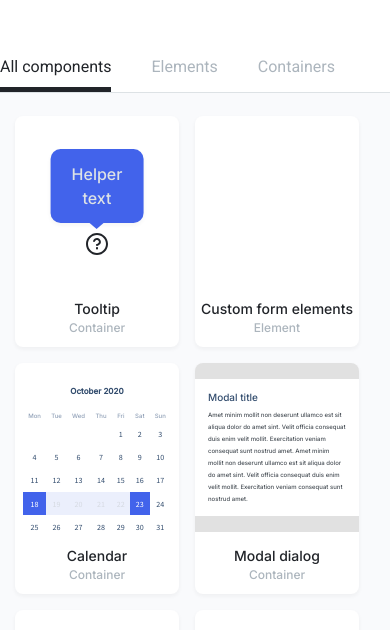
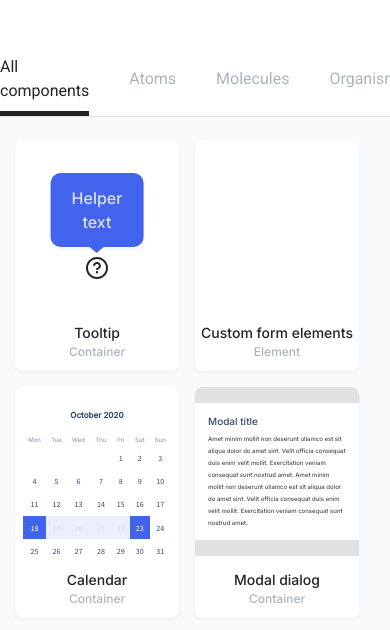
Before and after one commit to js-tasks-ru/htmlcss-20220919_antonprotasow69, a website: page index.html in a window 390 px wide. Shown: the part 190-820 px from the top of the page. Drawn offline with nearby package versions, Linux system fonts and the light colour scheme.

Commit message:
did tabs, renamed titles

```diff
--- a/components/container/container.css
+++ b/components/container/container.css
@@ -1,6 +1,7 @@
 .container {
   max-width: 1110px;
   margin: 0 auto;
+  width:100%;
 }
 
 
--- a/components/header/header.css
+++ b/components/header/header.css
@@ -15,7 +15,7 @@
   /* identical to box height, or 128% */
   color: var(--black);
   margin: 0;
-  padding-bottom: 77px;
+  padding-bottom: 40px;
 }
 
 .header__logo {
@@ -48,6 +48,7 @@
     text-align: center;
     padding-bottom: 48px;
     padding-top: 16px;
+
   }
   .header__title {
     padding-left: 16px;
@@ -58,6 +59,7 @@ font-weight: 400;
 font-size: 28px;
 line-height: 38px;
 color: var(--grey-4);
+padding-right: 71px;
   }
 
   .header__second-page {
--- a/components/tabs/tabs.css
+++ b/components/tabs/tabs.css
@@ -1,3 +1,10 @@
+.tabs {
+   width: 100%;
+   margin: 0;
+
+    background-color: white;
+}
+
 .tabs__radio {
     position: relative;
     cursor: pointer;
@@ -15,7 +22,7 @@ font-size: 16px;
 line-height: 24px;
 display: flex;
 align-items: center;
-
+background-color: var(--white);
 color: var(--grey-3);
 
 }
@@ -39,6 +46,18 @@ color: var(--grey-3);
     transition: transform 200ms ease-in;
 }
 
+.tabs__content {
+    display:none;
+}
+
+#all-tab:checked ~ main .tabs__content_all,
+#atom-tab:checked ~ main .tabs__content_atom,
+#molecules-tab:checked ~ main .tabs__content_molecules,
+#organisms-tab:checked ~ main .tabs__content_organisms {
+
+    display:block;
+}
+
 .tabs__radio:hover {
     color: var(--black);
 }
@@ -47,12 +66,18 @@ color: var(--grey-3);
     transform: scale(1,1);
 }
 
-
-.tabs_input:checked ~ .tabs__title {
+#all-tab:checked ~ .container .tabs__scroller label[for="all-tab"] .tabs__title,
+#atom-tab:checked ~ .container .tabs__scroller label[for="atom-tab"] .tabs__title,
+#molecules-tab:checked ~ .container .tabs__scroller label[for="molecules-tab"] .tabs__title,
+#organisms-tab:checked ~ .container .tabs__scroller label[for="organisms-tab"] .tabs__title
+ {
     color: var(--black);
 }
 
-.tabs_input:checked ~ .tabs_icon {
+#all-tab:checked ~ .container .tabs__scroller label[for="all-tab"] .tabs_icon,
+#atom-tab:checked ~ .container .tabs__scroller label[for="atom-tab"] .tabs_icon,
+#molecules-tab:checked ~ .container .tabs__scroller label[for="molecules-tab"] .tabs_icon,
+#organisms-tab:checked ~ .container .tabs__scroller label[for="organisms-tab"] .tabs_icon {
     transform: scale(1,1);
 
 }
--- a/index.html
+++ b/index.html
@@ -32,45 +32,48 @@
             </svg></div>
                 <h1 class="header__title"> Reusable component library </h1>
              </div>
+
+        </header>
+        <div class="tabs">
+
+           <input type="radio" id="all-tab" name="tabs" class="tabs_input" checked>
+           <input type="radio" id="atom-tab" name="tabs" class="tabs_input">
+           <input type="radio" id="molecules-tab" name="tabs" class="tabs_input">
+           <input type="radio" id="organisms-tab" name="tabs" class="tabs_input">
        <nav class="container">
-               <div class="tabs">
          <div class="tabs__scroller">
-                     <label class="tabs__radio"  for="#all-tab">
-                     <input type="radio" id="#all-tab" name="tabs" class="tabs_input" checked>
+            <label class="tabs__radio"  for="all-tab">
                <div class="tabs__title"> All components</div>
                <div class="tabs_icon"> </div>
             </label>
 
-                     <label class="tabs__radio" for="#elem-tab" >
-                        <input type="radio" id="#elem-tab" name="tabs" class="tabs_input">
-                        <div class="tabs__title">Elements</div>
+            <label class="tabs__radio" for="atom-tab" >
+               <div class="tabs__title">Atoms</div>
                <div class="tabs_icon"> </div>
 
             </label>
 
-                     <label class="tabs__radio" for="#containers-tab" >
-                        <input type="radio" id="#containers-tab" name="tabs" class="tabs_input">
-                        <div class="tabs__title">Containers</div>
+            <label class="tabs__radio" for="molecules-tab" >
+               <div class="tabs__title">Molecules</div>
+               <div class="tabs_icon"> </div>
+
+             </label>
+             <label class="tabs__radio" for="organisms-tab" >
+               <div class="tabs__title">Organisms</div>
                <div class="tabs_icon"> </div>
 
              </label>
          </div>
-
-
-
-
-
-                  <div class="tabs__content tabs__content_elements">
+       </nav>
+         <div class="tabs__content tabs__content_atom">
              <!-- элементы -->
          </div>
-                  <div class="tabs__content tabs__content_containers">
+         <div class="tabs__content tabs__content_molecules">
             <!-- контейнеры -->
         </div>
+        <div class="tabs__content tabs__content_organisms">
+         <!-- контейнеры -->
         </div>
-
-     </div>
-     </nav>
-        </header>
 
    <main class="preview">
       <div class="tabs__content tabs__content_all">
@@ -219,7 +222,17 @@
           </div>
         </div>
       </div>
+      <div class="tabs__content tabs__content_atom">
+         <div class="container"> - элементы </div>
+     </div>
+     <div class="tabs__content tabs__content_molecules">
+         контейнеры -->
+    </div>
+    <div class="tabs__content tabs__content_organisms">
+     шаблоны
+    </div>
     </main>
+   </div>
      <footer class="footer footer_color">
        <div class="container container_footer ">
         <h2 class="footer__title">About </h2>
```
Lines whose indentation alone changed are shown as unchanged.
